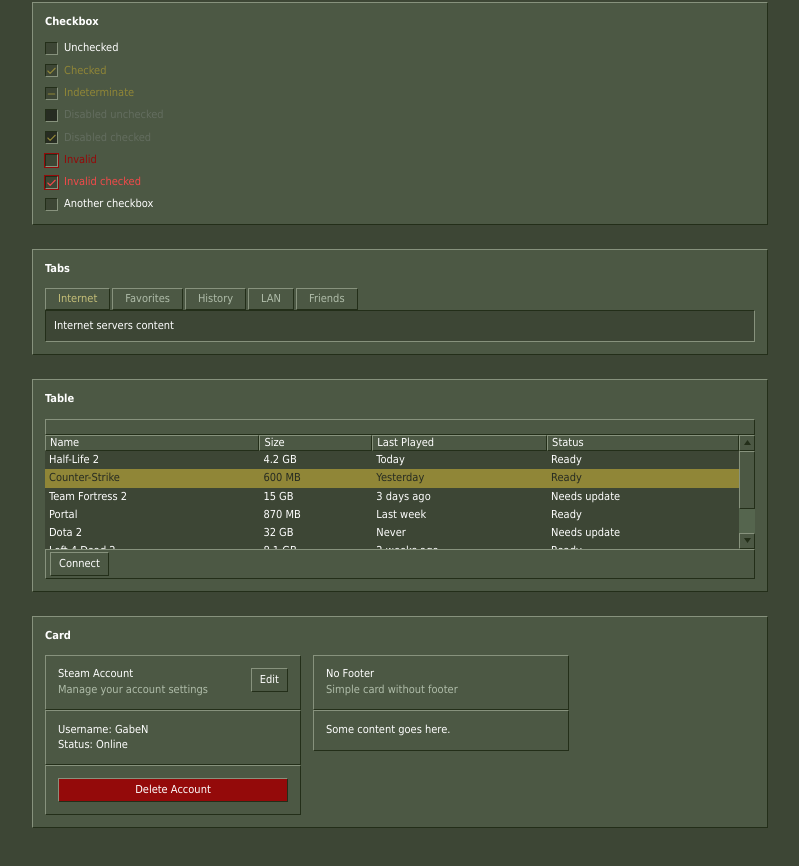
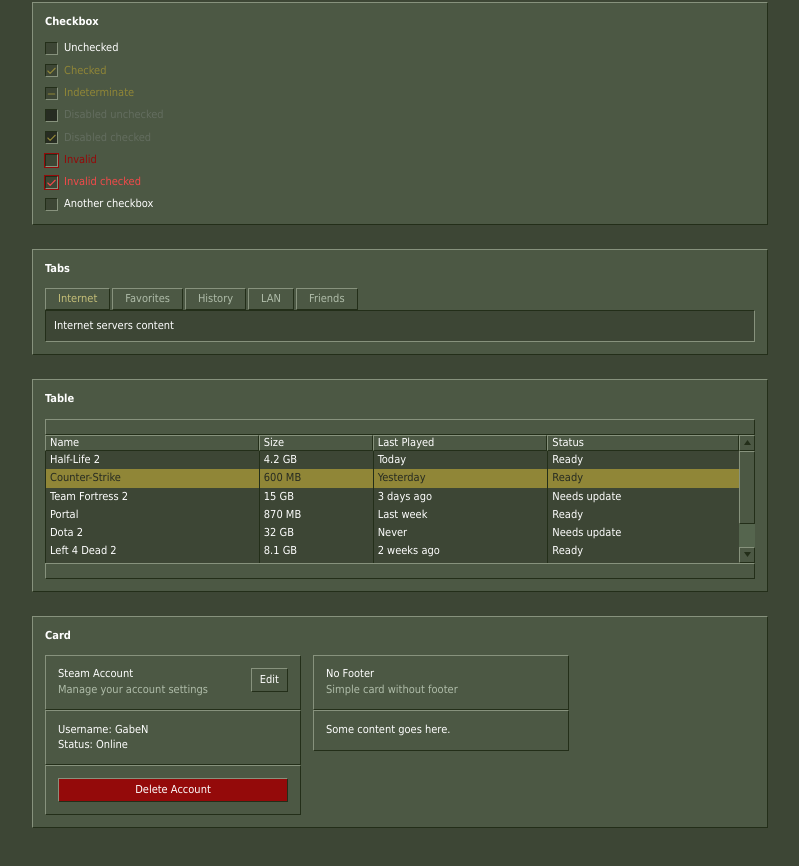
Before and after one commit to OnlyNinjaGear/go2003, a Next.js app: page / in a window 1280 px wide. Shown: the part 710-1576 px from the top of the page, without its empty margins (240-1039 px from the left). Built offline with nearby package versions, Linux system fonts and the light colour scheme.

Commit message:
auto: table.tsx

```diff
--- a/app/page.tsx
+++ b/app/page.tsx
@@ -231,7 +231,7 @@ export default function Home() {
             </TableBody>
             <TableFooter>
               <TableRow>
-                <TableCell colSpan={4}><Button size="sm">Connect</Button></TableCell>
+                <TableCell colSpan={4}></TableCell>
               </TableRow>
             </TableFooter>
           </Table>
--- a/registry/steam2003/ui/table.tsx
+++ b/registry/steam2003/ui/table.tsx
@@ -212,7 +212,7 @@ function TableHeader({ className, ...props }: React.ComponentProps<"thead">) {
 }
 
 function TableBody({ className, ...props }: React.ComponentProps<"tbody">) {
-  return <tbody data-slot="table-body" className={cn(className)} {...props} />
+  return <tbody data-slot="table-body" className={cn("", className)} {...props} />
 }
 
 function TableFooter({ className, ...props }: React.ComponentProps<"tfoot">) {
@@ -256,7 +256,7 @@ function TableCell({ className, ...props }: React.ComponentProps<"td">) {
     <td
       data-slot="table-cell"
       className={cn(
-        "px-1 py-0.5 h-4! align-middle whitespace-nowrap [&:has([role=checkbox])]:pr-0 [&>[role=checkbox]]:translate-y-[2px]",
+        "px-1 py-0.5 h-4! border-l border-border-dark align-middle whitespace-nowrap [&:has([role=checkbox])]:pr-0 [&>[role=checkbox]]:translate-y-[2px]",
         className
       )}
       {...props}
```
